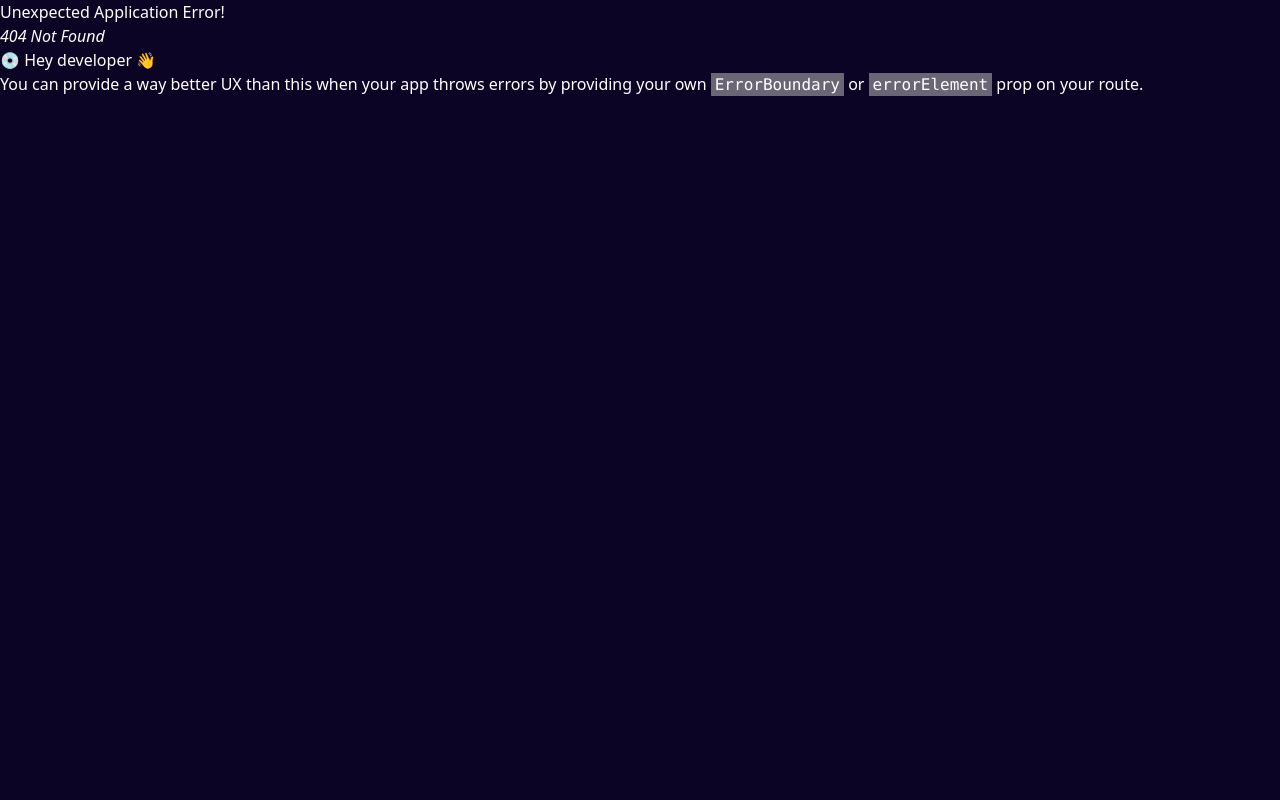
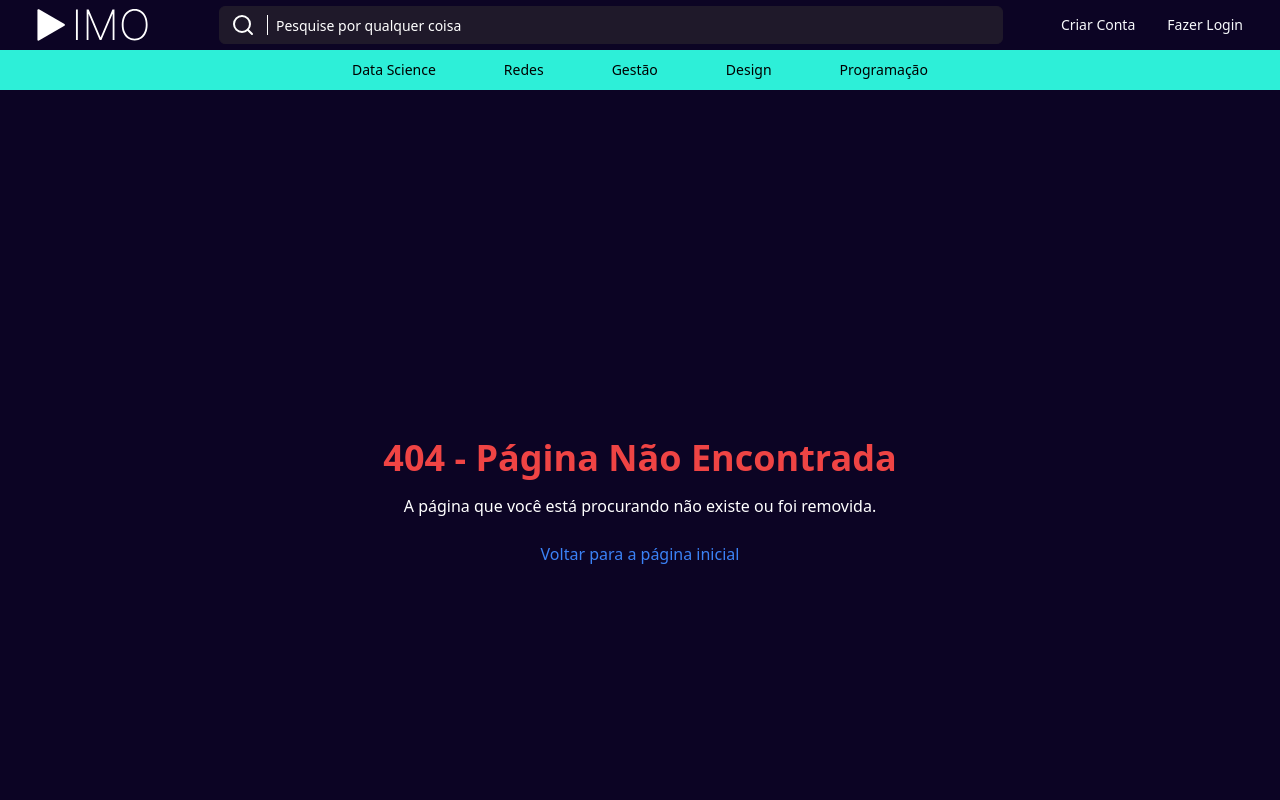
Before and after one commit to imofatec/imo, a React (Vite) app in the folder frontend/: page /veraula in a window 1280 px wide. Before the commit this address had no page. Shown: the top 800 px of the page. Built offline with nearby package versions, Linux system fonts and the light colour scheme.

Commit message:
:bug: fix: Redirecionar para pagina de erros ao acessar URL invalidas

```diff
--- a/frontend/src/layouts/Header.jsx
+++ b/frontend/src/layouts/Header.jsx
@@ -3,7 +3,7 @@ import { Button } from '@/components/ui/button'
 import { Input } from '@/components/ui/input'
 import { LogOut, Search } from 'lucide-react'
 import { useEffect, useMemo, useState } from 'react'
-import { Link,useLocation } from 'react-router-dom'
+import { Link,useLocation,useNavigate } from 'react-router-dom'
 import { jwtDecode } from "jwt-decode";
 
 
@@ -27,6 +27,19 @@ export default function Header() {
     setToken(storedToken)
   }, [location])
 
+  const navigate = useNavigate()
+
+  const handleSearch = (e) => {
+    if(e.key === "Enter"){
+      const searchTerm = e.target.value
+      .trim()
+      .toLowerCase()
+      .replace(/[^\w\s]|_/g, '')
+      .replace(/\s+/g, '-')
+      navigate(`/categorias/${searchTerm}`)
+      e.preventDefault()
+    }
+  }
   return (
     <header className="flex flex-col">
       <div className="bg-custom-dark-purple h-[3.125rem] flex justify-around items-center">
@@ -41,6 +54,7 @@ export default function Header() {
             type="search"
             placeholder="Pesquise por qualquer coisa"
             className="pl-14 bg-custom-search-dark border-custom-search-dark text-white w-full placeholder:text-white h-[2.375rem]"
+            onKeyDown={handleSearch}
           />
         </div>
 
--- /dev/null
+++ b/frontend/src/pages/ErrorPage.jsx
@@ -0,0 +1,12 @@
+import React from 'react';
+import { Link } from 'react-router-dom';
+
+export default function ErrorPage() {
+  return (
+    <div className="flex flex-col items-center justify-center min-h-screen">
+      <h1 className="text-4xl font-bold text-red-500">404 - Página Não Encontrada</h1>
+      <p className="mt-4 text-white">A página que você está procurando não existe ou foi removida.</p>
+      <Link to="/" className="mt-6 text-blue-500">Voltar para a página inicial</Link>
+    </div>
+  );
+}
--- a/frontend/src/pages/VerAula.jsx
+++ b/frontend/src/pages/VerAula.jsx
@@ -4,7 +4,7 @@ import LessonPlaylist from '@/components/ui/lesson/lessonplaylist'
 import { Titulo } from '@/components/ui/titulo'
 import LessonComment from '@/components/ui/lesson/lessoncomment'
 import LessonInfo from '@/components/ui/lesson/lessoninfo'
-import { useParams } from 'react-router-dom'
+import { useParams, useNavigate } from 'react-router-dom'
 import { useEffect, useState } from 'react'
 import axios from 'axios'
 
@@ -15,6 +15,8 @@ export default function VerAula() {
   const [lessonData, setLessonData] = useState([])
   const [error, setError] = useState(false)
   const [loading, setLoading] = useState(true)
+
+  const navigate = useNavigate()
 
   const fetchData = async () => {
     setError(false)
@@ -36,7 +38,11 @@ export default function VerAula() {
     fetchData()
   }, [slugCourse])
 
-  console.log(lessonData)
+  useEffect(() => {
+    if (!loading && !currentLesson) {
+      navigate('/404')
+    }
+  }, [loading, navigate])
 
   const currentLesson = lessonData.find(
     (lesson) => lesson.youtubeLink === IdLesson,
--- a/frontend/src/routes/courseRoutes.jsx
+++ b/frontend/src/routes/courseRoutes.jsx
@@ -1,4 +1,5 @@
 import Cursos from '@/pages/Cursos'
+import ErrorPage from '@/pages/ErrorPage';
 
 const categories = [
   {
@@ -9,6 +10,10 @@ const categories = [
     path: '/categorias/:slug',
     element: <Cursos />,
   },
+  {
+    path: '*',
+    element: <ErrorPage />,
+  },
 ]
 
 
```
